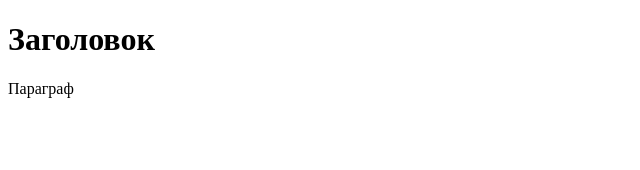
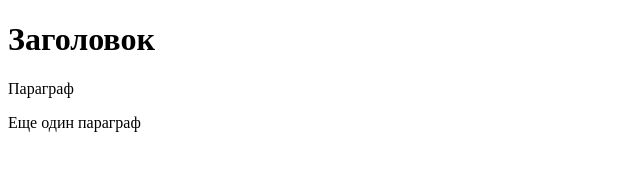
Before and after one commit to sana-doganus/MyProject, a plain HTML site: page index.html in a window 1280 px wide. Shown: the whole page, without its empty margins (0-640 px from the left). Drawn offline with Linux system fonts and the light colour scheme.

Commit message:
Added another paragraph to index.html

```diff
--- a/index.html
+++ b/index.html
@@ -7,5 +7,6 @@
 <body>
   <h1>Заголовок</h1>
   <p>Параграф</p>
+  <p>Еще один параграф</p>
 </body>
 </html>
```
